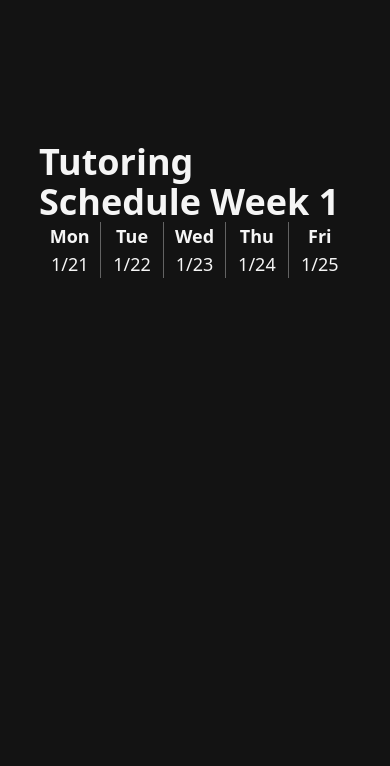
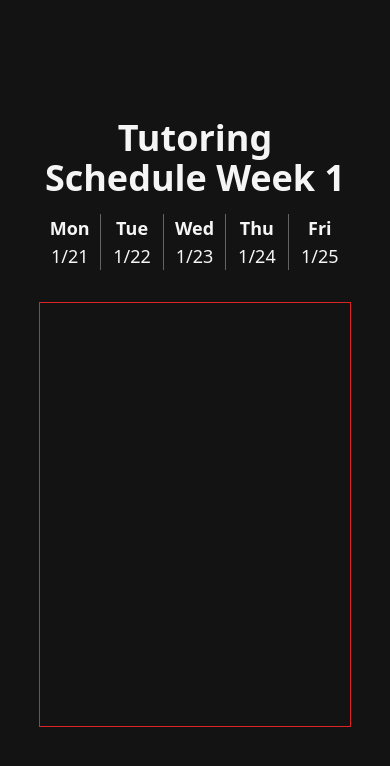
Before and after one commit to PillowGit/et.pillow.dev, a SvelteKit app: page / in a window 390 px wide. Shown: the top 766 px of the page. Built offline with nearby package versions, Linux system fonts and the light colour scheme.

Commit message:
Fixed responsiveness on smaller screens

```diff
--- a/package.json
+++ b/package.json
@@ -27,6 +27,7 @@
 		"vitest": "^3.0.0"
 	},
 	"dependencies": {
-		"motion": "^12.0.5"
+		"motion": "^12.0.5",
+		"sinon": "^19.0.2"
 	}
 }
--- a/src/routes/+page.svelte
+++ b/src/routes/+page.svelte
@@ -51,11 +51,11 @@
 <title>ET Schedule</title>
 <!-- Colors from https://www.pinterest.com/pin/323133342032115696/ -->
 <div
-	class="flex min-h-screen w-screen flex-col items-center justify-center bg-[#131313] text-[#F5F5F5]"
+	class="flex min-h-screen w-screen min-w-[325px] flex-col items-center justify-center bg-[#131313] text-[#F5F5F5] text-center"
 >
 	<!-- Calendar header (title & days/dates) -->
 	<div class="flex flex-col items-center justify-between w-[80%] min-w-[300px] h-[17.5%] min-h-[125px]">
-		<h1 class="text-4xl font-bold">Tutoring Schedule Week {calendar['week']}</h1>
+		<h1 class="text-4xl font-bold mb-4">Tutoring Schedule Week {calendar['week']}</h1>
 		<div class="grid grid-cols-5 w-full h-[70%]">
 			{#each calendar_days as day}
 				<div class={ day == 'fri'
@@ -70,6 +70,6 @@
 		</div>
 	</div>
 	<!-- Calendar body -->
-	<div class="flex flex-col items-center justify-center w-[80%] min-w-[300px] h-[62.5%] min-h-[425px]">
+	<div class="flex flex-col items-center justify-center w-[80%] min-w-[300px] h-[62.5%] min-h-[425px] mt-8 border border-red-600">
 	</div>
 </div>
```
Also changed, not shown: 1 other file (tests, documents, lock files or other folders).
